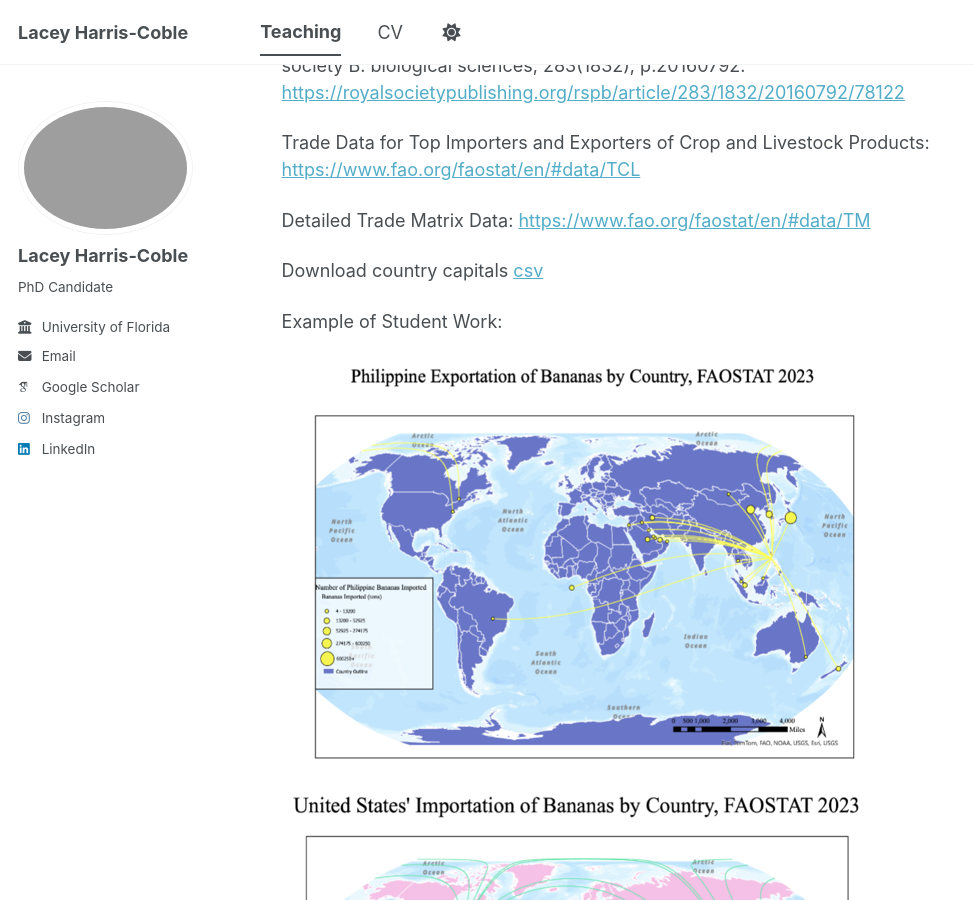
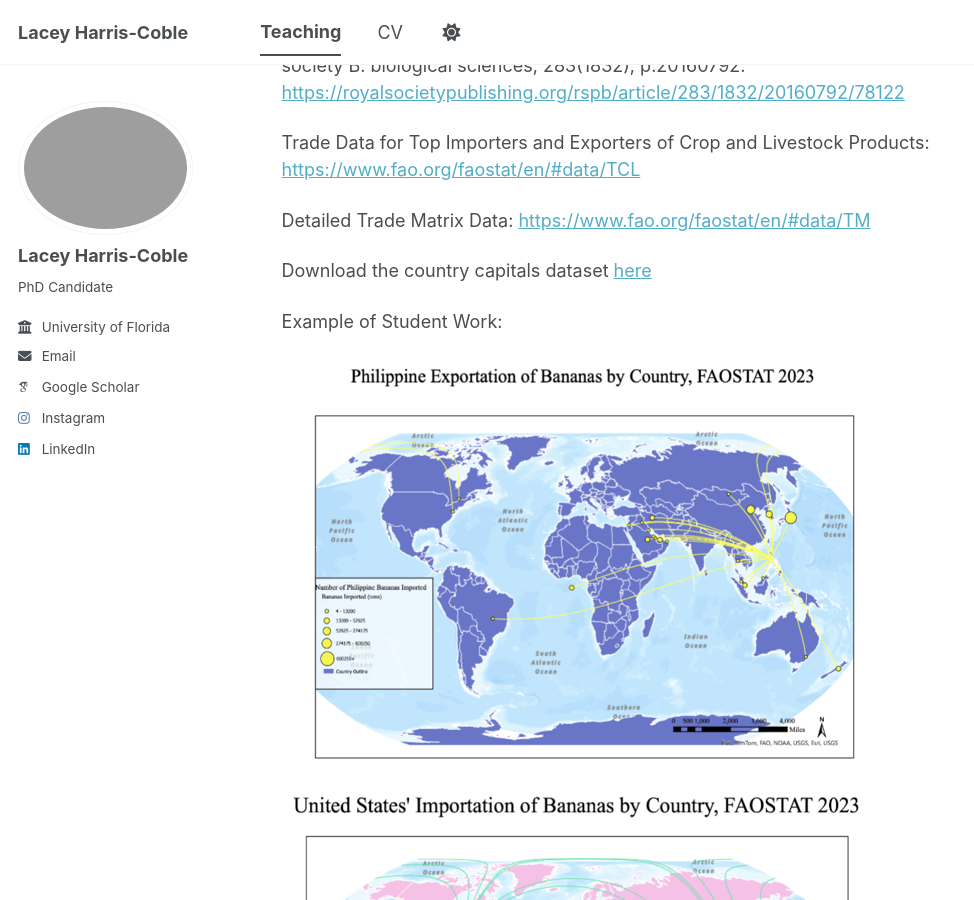
Before and after one commit to lharriscoble/lharriscoble.github.io, a Jekyll site: the page built from _teaching/2014-spring-teaching-1.md, in a window 1280 px wide and 900 px high, scrolled down 2067 px. Shown: the whole window, without its empty margins (0-974 px from the left). Built offline with Jekyll 4.4.1, drawn with Linux system fonts in a browser that asks for light colours; some web fonts are replaced; a script bundle is joined from its source files by our own code; library files that are not in the unit come from our copies.

Commit message:
Update 2014-spring-teaching-1.md

```diff
--- a/_teaching/2014-spring-teaching-1.md
+++ b/_teaching/2014-spring-teaching-1.md
@@ -41,7 +41,7 @@ Trade Data for Top Importers and Exporters of Crop and Livestock Products: [<htt
 
 Detailed Trade Matrix Data: [<https://www.fao.org/faostat/en/#data/TM>](<https://www.fao.org/faostat/en/#data/TM>)
 
-Download country capitals [csv]({{ base_path }}/files/country-capitals.csv)
+Download the country capitals dataset [here]({{ base_path }}/files/country-capitals.csv)
 
 
 Example of Student Work:
```
